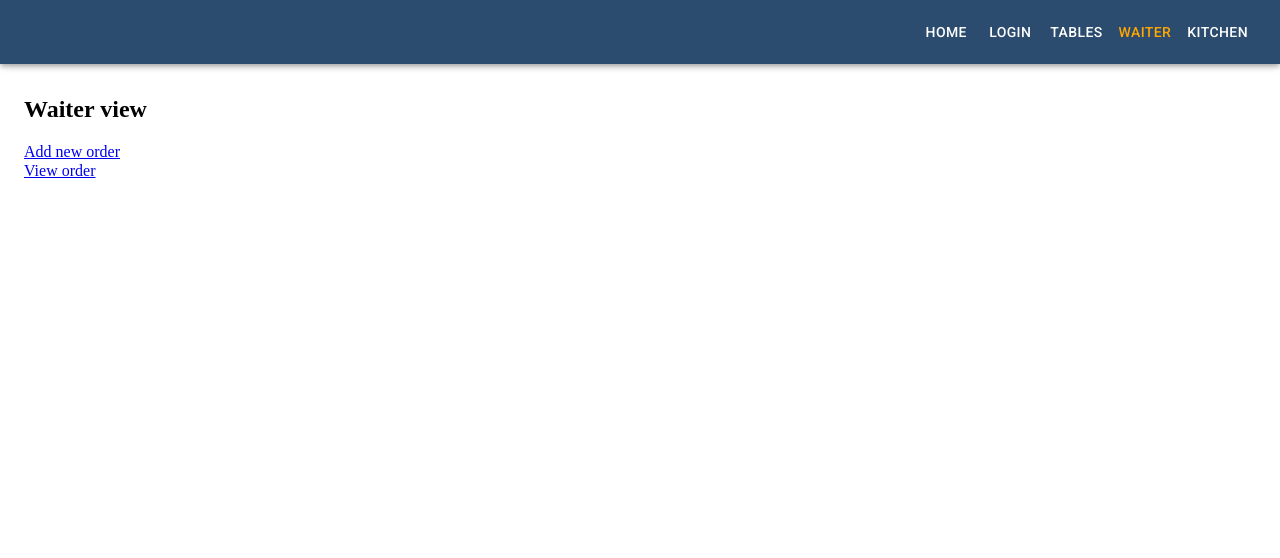
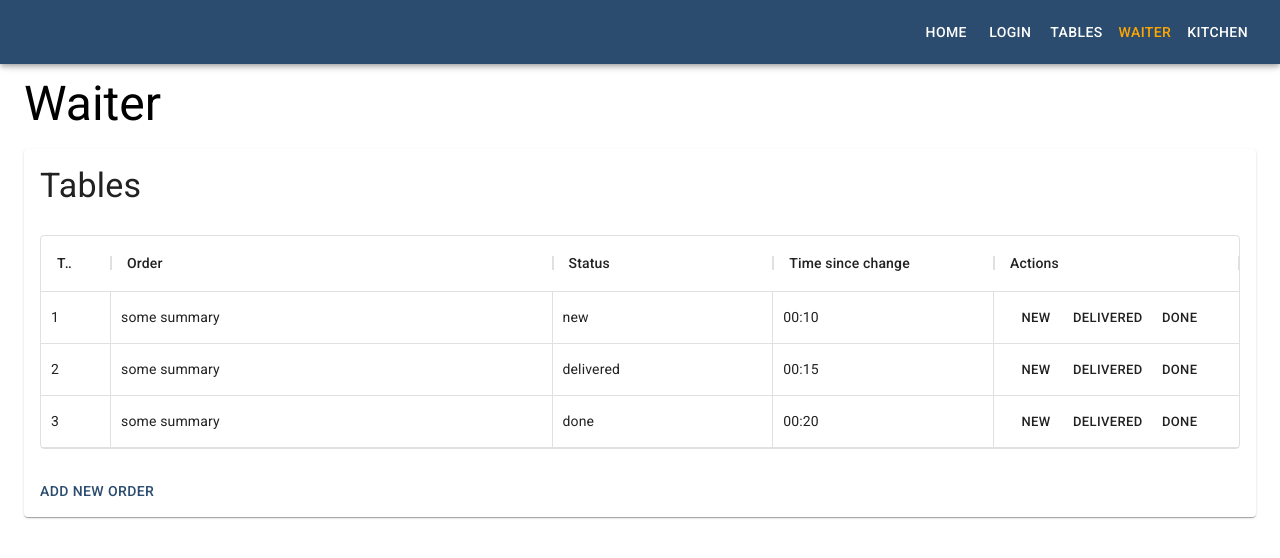
Before and after one commit to doforever/pizzeria-portal, a React (Create React App) app: page /panel/waiter in a window 1280 px wide. Shown: the top 558 px of the page. Built offline with nearby package versions, Linux system fonts and the light colour scheme.

Commit message:
Fill Waiter view with materialUI components

```diff
--- a/src/components/views/Waiter/Waiter.js
+++ b/src/components/views/Waiter/Waiter.js
@@ -1,13 +1,96 @@
 import React from 'react';
-import {Link} from 'react-router-dom';
 import styles from './Waiter.module.scss';
+import PropTypes from 'prop-types';
 
-const Waiter = () => (
-  <div className={styles.component}>
-    <h2>Waiter view</h2>
-    <Link className={styles.link} to={`waiter/order/new`}>Add new order</Link>
-    <Link className={styles.link} to={`waiter/order/123`}>View order</Link>
-  </div>
-);
+import Grid from '@material-ui/core/Grid';
+import { DataGrid } from '@material-ui/data-grid';
+import Typography from '@material-ui/core/Typography';
+import Card from '@material-ui/core/Card';
+import CardContent from '@material-ui/core/CardContent';
+import CardActions from '@material-ui/core/CardActions';
+import Button from '@material-ui/core/Button';
+
+const columns = [
+  { field: 'id', headerName: 'Table', width: 70},
+  { field: 'order', headerName: 'Order', flex: 2},
+  { field: 'status', headerName: 'Status', flex: 1},
+  { field: 'timeLastChanged', headerName: 'Time since change', flex: 1},
+  { field: 'actions', headerName: 'Actions', width: 245, renderCell: () => renderActions()},
+];
+
+const rows = [
+  { id: 1,
+    order: 'some summary',
+    status: 'new',
+    timeLastChanged: '00:10'},
+  { id: 2,
+    order: 'some summary',
+    status: 'delivered',
+    timeLastChanged: '00:15'},
+  { id: 3,
+    order: 'some summary',
+    status: 'done',
+    timeLastChanged: '00:20'},
+];
+
+function renderActions() {
+  return (
+    <span>
+      <Button size="small">
+        new
+      </Button>
+      <Button size="small">
+        delivered
+      </Button>
+      <Button size="small">
+        done
+      </Button>
+    </span>
+  );
+}
+
+const Waiter = ({history}) => {
+  const selectOrder = id => {
+    history.push(`waiter/order/${id}`);
+  };
+
+  return (
+    <div className={styles.component}>
+      <Typography component="h1" variant="h3" gutterBottom>Waiter</Typography>
+      <Grid container spacing={2}>
+        <Grid item xs={12}>
+          <Card>
+            <CardContent>
+              <Grid container spacing={2} direction="column">
+                <Grid item>
+                  <Typography component="h2" variant="h4" gutterBottom>Tables</Typography>
+                </Grid>
+                <Grid item>
+                  <DataGrid
+                    rows={rows}
+                    columns={columns}
+                    autoHeight
+                    disableColumnSelector
+                    disableSelectionOnClick
+                    disableColumnMenu
+                    hideFooter
+                    showCellRightBorder
+                    onRowClick={params => selectOrder(params.row.id)}/>
+                </Grid>
+              </Grid>
+            </CardContent>
+            <CardActions>
+              <Button color="primary" href="waiter/order/new">Add new order</Button>
+            </CardActions>
+          </Card>
+        </Grid>
+      </Grid>
+    </div>
+  );
+};
+
+Waiter.propTypes = {
+  history: PropTypes.object,
+};
 
 export default Waiter;
```
